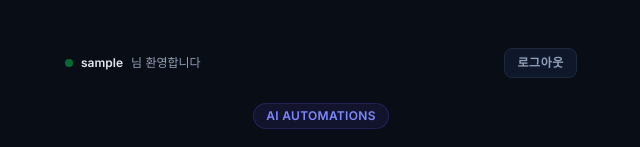
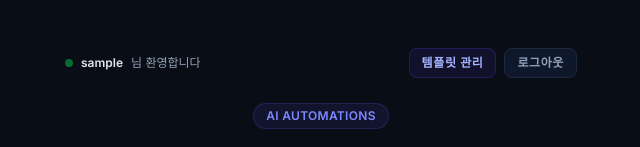
Before and after one commit to beyondVS/ai-ledger-automation, a Vue app in the folder frontend/: page /dashboard in a window 1280 px wide. Shown: the top 147 px of the page, without its empty margins (319-959 px from the left). Built offline with nearby package versions, Linux system fonts and the light colour scheme; no server answers; sample sign-in values are in the browser's storage.

Commit message:
feat: 대시보드 내비게이션 바에 가맹점 템플릿 관리자 페이지로의 이동 링크 추가

```diff
--- a/frontend/src/components/DashboardView.vue
+++ b/frontend/src/components/DashboardView.vue
@@ -6,12 +6,20 @@
         <span class="h-2 w-2 rounded-full bg-green-500 animate-pulse"></span>
         <span class="font-semibold text-slate-200">{{ currentUsername }}</span>님 환영합니다
       </div>
+      <div class="flex items-center gap-2">
+        <button
+          @click="goToTemplates"
+          class="px-3 py-1.5 rounded-lg bg-indigo-950/40 border border-indigo-900/50 text-indigo-300 hover:text-indigo-100 hover:bg-indigo-900/60 transition-all cursor-pointer font-semibold uppercase tracking-wider"
+        >
+          템플릿 관리
+        </button>
         <button
           @click="handleLogout"
           class="logout-btn px-3 py-1.5 rounded-lg bg-slate-900 border border-slate-800 text-slate-400 hover:text-slate-200 hover:bg-slate-800 transition-all cursor-pointer font-semibold uppercase tracking-wider"
         >
           로그아웃
         </button>
+      </div>
     </div>
 
     <div class="w-full max-w-lg flex flex-col">
@@ -287,6 +295,14 @@ export default {
       }
     };
 
+    const goToTemplates = () => {
+      if (router) {
+        router.push({ name: 'AdminTemplateList' });
+      } else {
+        window.location.hash = '/admin/templates';
+      }
+    };
+
     // 영수증 파일 감지 성공 시 호출 (비동기 업로드 E2E 구동)
     const onFileDetected = async (file) => {
       clearError();
@@ -424,6 +440,7 @@ export default {
       handleEditSave,
       handleDeleteConfirm,
       handleLogout,
+      goToTemplates,
       onFileDetected,
       onFileRemoved,
       onValidationError,
```
Lines whose indentation alone changed are shown as unchanged.
